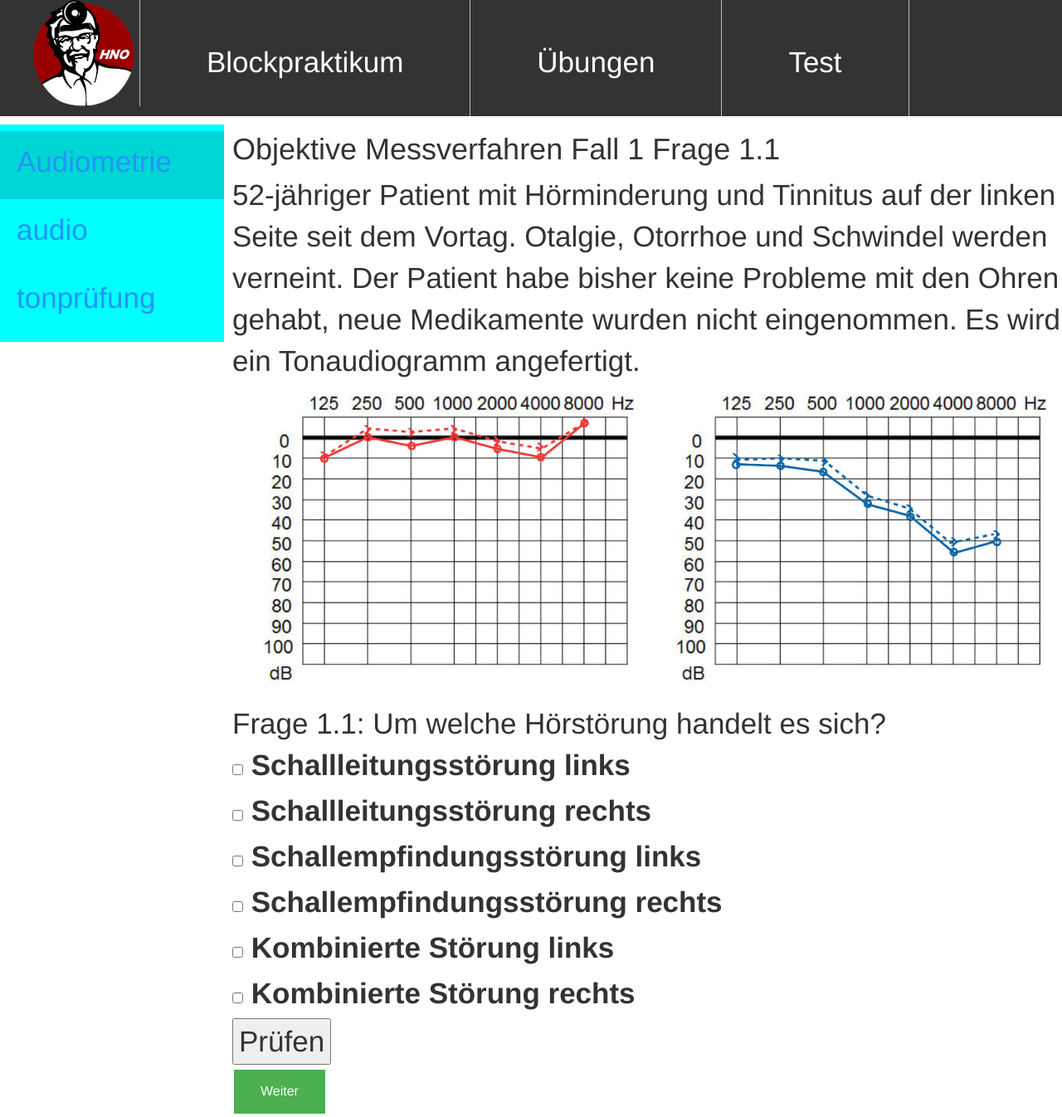
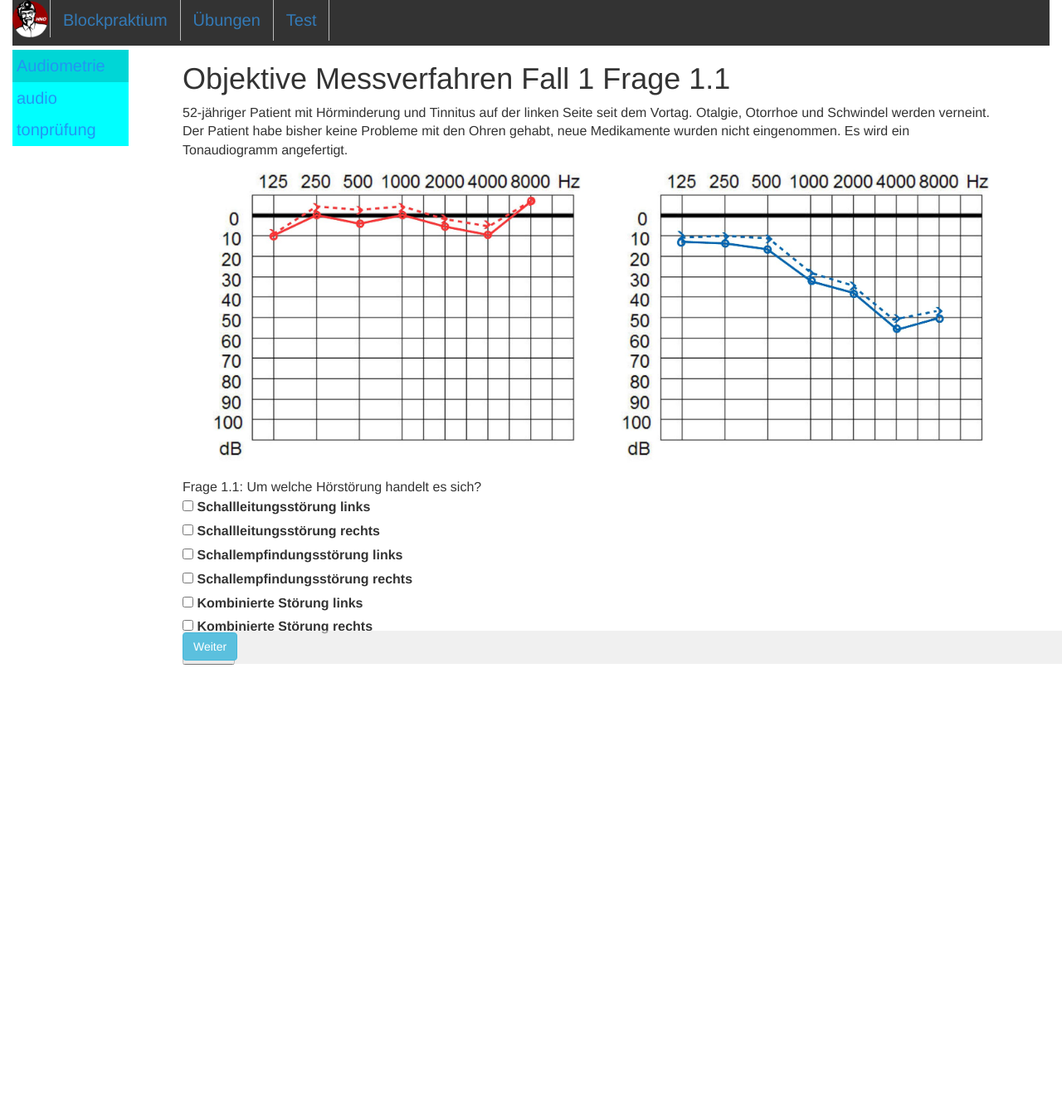
Before and after one commit to beneke090/Hno-Lernprogramm, a Django app: page /ubung/ in a window 1280 px wide. Shown: the whole page at 83% size. After the commit the page ends 801 px from the top, so only its background shows below. Run offline with Django 3.2, Linux system fonts and the light colour scheme; data comes from the database, SQL or seed files in the repository; some libraries are stand-ins or nearby versions.

Commit message:
Commit #4 base.html 100% aufloesung

```diff
--- a/templates/base.html
+++ b/templates/base.html
@@ -29,19 +29,18 @@
   background: #00D6D6;
 }
 .vert {
-    width: 270px;
+    width: 140px;
     position:fixed;
     z-index: 1;
-    top: 150px;
+    top: 60px;
     left: 10 px;
     background: #00ffff;
     overflow-x: hidden;
-    padding: 8px 0;
-    font-size: 35px;
+    font-size: 20px;
 }
 
 .vert a {
-  padding: 12px 12px 20px 20px;
+  padding: 5px 5px 5px 5px;
   text-decoration: none;
   color: #2196F3;
   display:block;
@@ -56,12 +55,12 @@
     list-style-type: none;
     margin: 0;
     margin-left :0;
-    padding: 100;
+    padding: 20;
     overflow: hidden;
     background-color: #333;
     left: 100px;
-    font-size: 35px;
-    height:140px;
+    font-size: 20px;
+    height:55px;
 }
 
 li {
@@ -69,17 +68,6 @@ li {
     float: left;
 }
 
-li a {
-    display: block;
-    color: white;
-    text-align: center;
-    padding: 50px 80px;
-    text-decoration: none;
-}
-
-li a:hover {
-    background-color: #111;
-}
 
 .untertitel{
     background-color: #00FFB2;
@@ -107,22 +95,38 @@ li a:hover {
 }
 
 .main {
-  margin-left: 280px;
-  font-size: 35px;
+  margin-left: 150px;
+  font-size: 16px;
+  padding-bottom:70px;
 
 }
+#mybutton {
+  position: fixed;
+  bottom: -4px;
+  right: 10px;
+}
+
+footer {
+    position: fixed;
+    height: 40px;
+    bottom: 0;
+    width: 100%;
+    background-color: rgba(230,230,230,0.6);
+}
+
 
 </style>
 <body>
-  <ul class = "horiz">
+  <div class="container-fluid">
+  <ul class = "horiz nav">
     {% load static %}
-    <li><img src="{% static "ubung/hno_Logo.png" %}" alt="My image" style="width:128px;height:128px;"></li>
-    <li><a href="/lernen/">Blockpraktikum</a></li>
+    <li><img src="{% static "ubung/hno_Logo.png" %}" alt="My image" style="width:45px;height:45px;"></li>
+    <li><a href="/lernen/">Blockpraktium</a></li>
     <li><a href="/ubung/">Übungen</a></li>
     <li><a href="contact.asp">Test</a></li>
   </ul>
-
-
+</div>
+  <div class="container-fluid">
   <div class = "vert">
     {% for kapitel, link in kapitelliste %}
         {% if kapitel == active %}
@@ -142,14 +146,19 @@ li a:hover {
 
     {%endfor%}
   </div>
+  </div>
+  <div class="container">
   <div class ="main">
     {% block content %}{% endblock %}
+    <footer class="bg-white fixed-bottom">
     {% if zuruck %}
-       <a id = "prevLink" href="{{ zuruck }}" class = "button"> Zurück </a>
+       <a id = "prevLink" href="{{ zuruck }}" class = "btn btn-info" style ="margin-top:2px; margin-left:5px;"> Zurück </a>
     {% endif %}
     {% if naechst %}
-    <a id = "nextLink" href="{{ naechst }}" class = "button"> Weiter </a>
+    <a id = "nextLink" href="{{ naechst }}" class = "btn btn-info" style ="margin-top:2px;"> Weiter </a>
     {% endif %}
+  </footer>
+  </div>
   </div>
 </body>
 </html>
```
